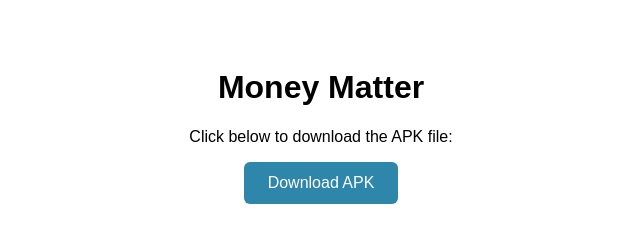
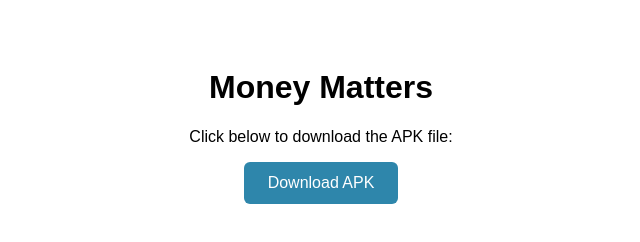
Before and after one commit to ST10361357/MoneyMatters, a plain HTML site: page index.html in a window 1280 px wide. Shown: the whole page, without its empty margins (319-959 px from the left). Drawn offline with Linux system fonts and the light colour scheme.

Commit message:
Update index.html
Trigger rebuild

```diff
--- a/index.html
+++ b/index.html
@@ -12,7 +12,7 @@
   </style>
 </head>
 <body>
-  <h1>Money Matter</h1>
+  <h1>Money Matters</h1>
   <p>Click below to download the APK file:</p>
   <a class="btn" href="app-debug.apk" download>Download APK</a>
 </body>
```
